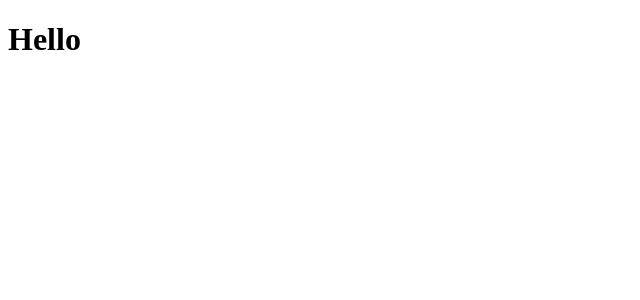
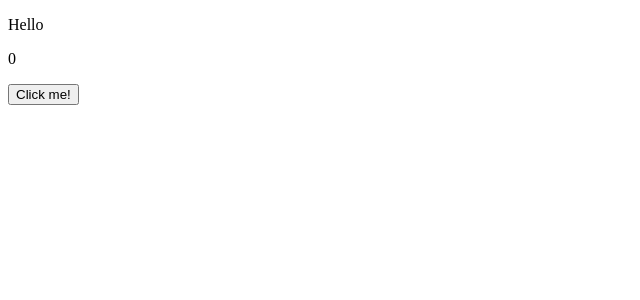
Before and after one commit to mi-fed17/react-demo, a React (Create React App) app: page / in a window 1280 px wide. Shown: the top 300 px of the page, without its empty margins (0-640 px from the left). Built offline with nearby package versions, Linux system fonts and the light colour scheme.

Commit message:
Adding State and events

```diff
--- a/src/App.js
+++ b/src/App.js
@@ -12,26 +12,41 @@ class App extends React.Component {
 
   // ES7 syntax to create the state variable
   state = {
-    name: "Hello"
+    name: "Hello",
+    counter : 0
   }
 
   // My own function needs to be in the form of an arrow function
-  changeState = () => {
+  changeState = (newValue) => {
+    console.log(newValue);
     /**
      * Built in function, takes an object as argument,
      * state should always be changed via this.setState()
      */
-    this.setState({ name: "Steffe" });
+    this.setState(
+      {
+        // this.state.counter = this.state.counter + 1
+        counter: this.state.counter + 1
+      }
+    );
   }
 
   // Reacts built in function, doesn't need to be an arrow function
   render() {
+    // Render is called when state i changed
+    console.log(this.state.counter);
     return (
       <div>
-        <SecondHeader>
-          { /* Referencing the state variable, printing whatever value that is stored */ }
-          { this.state.name } { /* props.children*/ }
-        </SecondHeader>
+        <p>{ this.state.name }</p>
+        <p>{ this.state.counter }</p>
+        {
+          /**
+           * element.addEventListener('click', this.changeState)
+           */
+        }
+        <button onClick={() => this.changeState("New Value")}>
+          Click me!
+        </button>
       </div>
     );
   }
@@ -52,3 +67,11 @@ export default App;
 function SecondHeader(props){
   return <h1> { props.children } </h1>
 }
+
+
+
+// element.addEventLister('click', changeState);
+
+// element.addEventListener('click', () => {
+//   changeState('Hello');
+// })
```
